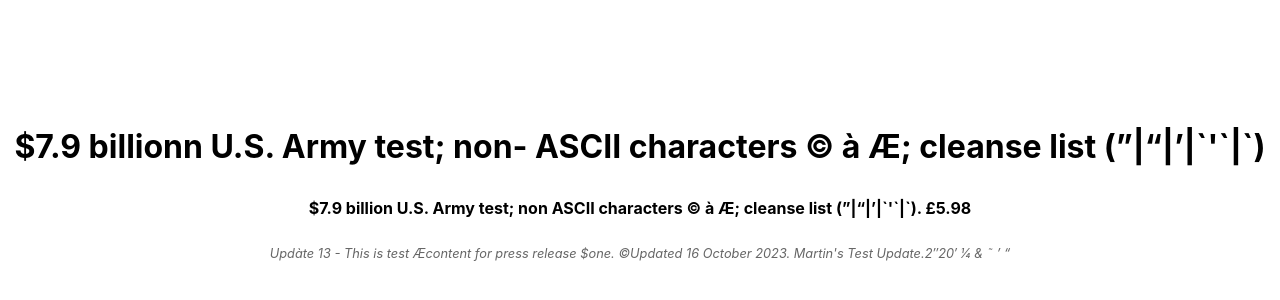
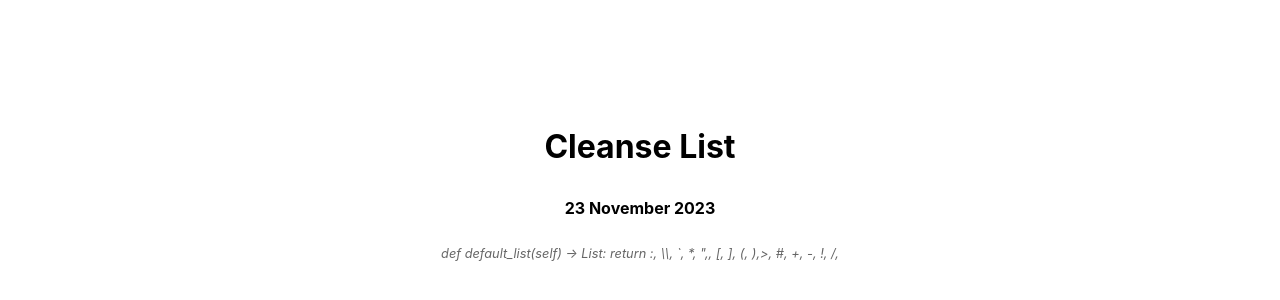
Before and after one commit to cstanleyhns/janes-test-site, a Next.js app: page /news1 in a window 1280 px wide. Shown: the part 210-510 px from the top of the page. Built offline with nearby package versions, Linux system fonts and the light colour scheme.

Commit message:
Updated news1.js

```diff
--- a/pages/news1.js
+++ b/pages/news1.js
@@ -12,9 +12,28 @@
       </Head>
 
       <main className={styles.main}>
-       <h1>$7.9 billionn U.S. Army test; non- ASCII characters © à Æ; cleanse list (”|“|’|`&apos;`|`)</h1>
-       <p className={styles.cardDate}>$7.9 billion U.S. Army test; non ASCII characters © à Æ; cleanse list (”|“|’|`&apos;`|`). £5.98</p>
-       <p className={styles.cardCopy}>Updàte 13 - This is test Æcontent for press release $one. ©Updated 16 October 2023. Martin&apos;s Test Update.2″20′ 1⁄4 & ˜ ’ “</p>
+       <h1>Cleanse List</h1>
+       <p className={styles.cardDate}>23 November 2023</p>
+       <p className={styles.cardCopy}>
+       def default_list(self) -{'>'} List:
+        return
+            :,
+            \\,
+            `,
+            *,
+            &quot;,
+            {},
+            [,
+            ],
+            (,
+            ),
+            {'>'},
+            #,
+            +,
+            -,
+            !,
+            /,
+       </p>
       </main>
 
     </div>
```
